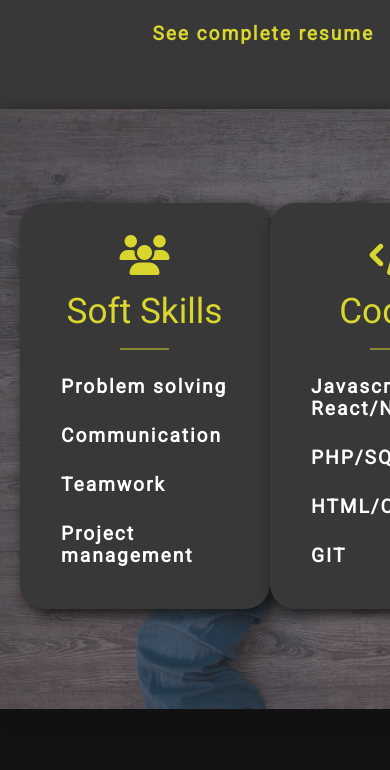
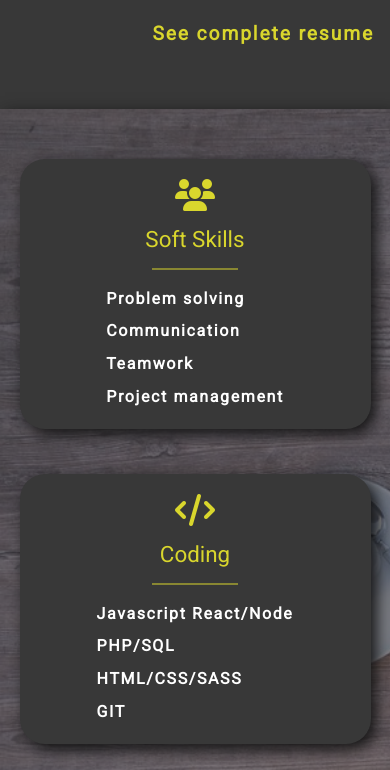
Before and after one commit to Lpiedagnel/Portfolio-template-for-web-developer, a website: page index.html in a window 390 px wide. Shown: the part 1452-2222 px from the top of the page. Drawn offline with Linux system fonts and the light colour scheme.

Commit message:
Add responsive on skills section

```diff
--- a/sass/abstracts/_mixins.scss
+++ b/sass/abstracts/_mixins.scss
@@ -4,7 +4,7 @@
 }
 
 // Responsive
-@mixin phone {
+@mixin mobile {
   @media (max-width: 599px) {
     @content;
   }
--- a/sass/components/_skill.scss
+++ b/sass/components/_skill.scss
@@ -32,7 +32,7 @@
     text-align: left;
     display: flex;
     flex-direction: column;
-    gap: 0.5em  ;
+    gap: 0.5em;
   }
 
   &__item {
@@ -43,3 +43,28 @@
     letter-spacing: 0.1em;
   }
 }
+
+@include tablet {
+  .skill {
+    width: 100%;
+    padding: 0.5em;
+
+    &__icon {
+      font-size: 2em;
+    }
+
+    &__name {
+      font-size: 1.4em;
+    }
+
+    &__list {
+      align-self: center;
+      flex-wrap: wrap;
+    }
+
+    &__item {
+      font-size: 1em;
+      margin: 0.2em;
+    }
+  }
+}
--- a/sass/components/_skills.scss
+++ b/sass/components/_skills.scss
@@ -2,13 +2,15 @@
   background-color: $primary-color;
   position: relative;
   box-shadow: 5px 5px 15px $primary-color-dark;
+  min-height: 600px;
 
   &__img {
     background-image: url("../../images/skills-web-developer-portfolio.jpg");
     width: 100%;
     opacity: 0.4;
     background-size: cover;
-    height: 600px;
+    height: 100%;
+    position: absolute;
   }
 
   &__content {
@@ -17,8 +19,33 @@
     display: grid;
     grid-template-columns: 1fr 1fr 1fr;
     position: absolute;
-    bottom: 100px;
+    bottom: 15%;
+    top: 15%;
     left: 5%;
     right: 5%;
   }
 }
+
+@include tablet {
+  .skills {
+    &__content {
+      gap: 2em;
+      top: 17%;
+      bottom: 17%;
+      left: 5%;
+      right: 5%;
+    }
+  }
+}
+
+@include mobile {
+  .skills {
+    height: 1000px;
+    &__content {
+      grid-template-columns: 1fr;
+      gap: 5%;
+      bottom: 5%;
+      top: 5%;
+    }
+  }
+}
```
Also changed, not shown: style.css, 1 other file.
